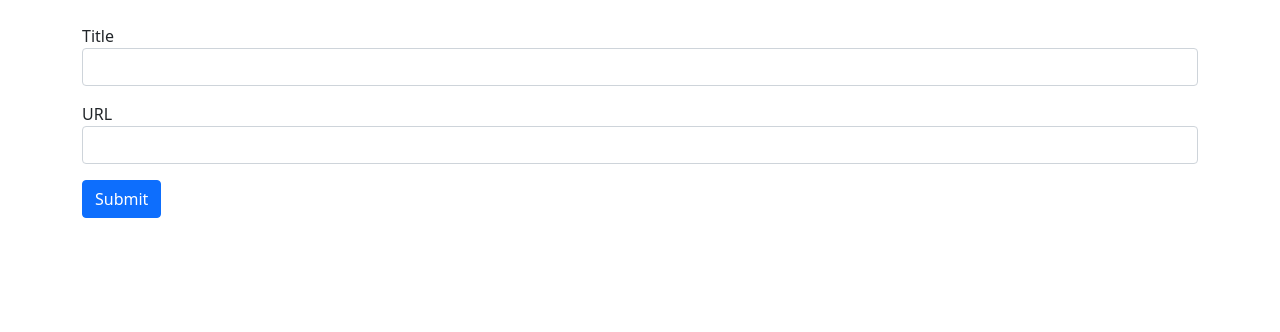
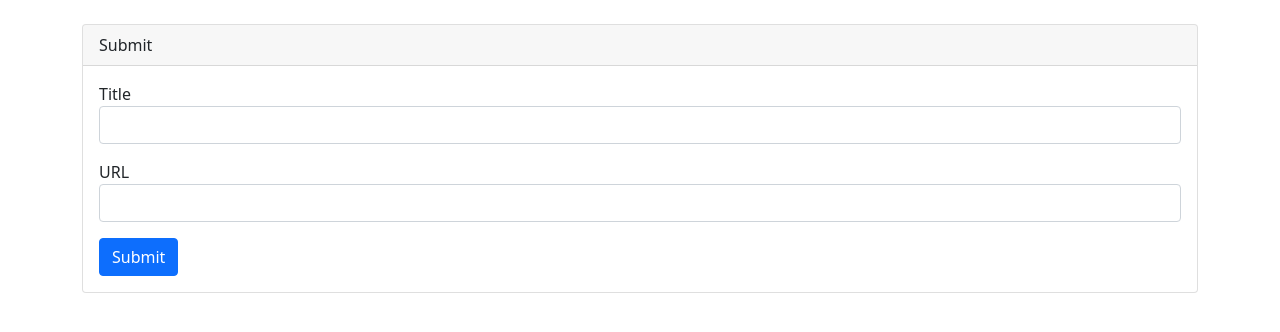
Before and after one commit to balazsmatepetro/django-hacker-news-clone, a Django app: page /news/create/ in a window 1280 px wide. Shown: the part 56-388 px from the top of the page. Run offline with Django 3.2, Linux system fonts and the light colour scheme; the visitor is signed in with stand-in values (Sample User, id 1).

Commit message:
refactor(news): make submit UI consistent with other parts of the app

```diff
--- a/my_site/news/templates/news/create.html
+++ b/my_site/news/templates/news/create.html
@@ -3,10 +3,16 @@
 {% block title %}Hacker News Clone &dash; Submit{% endblock %}
 
 {% block content %}
+    {% if form.non_field_errors %}
+        {% include 'accounts/partial/form_errors.html' with errors=form.non_field_errors %}
+    {% endif %}
+
+    <div class="card">
+        <div class="card-header">Submit</div>
+
+        <div class="card-body">
             <form action="{% url 'news:create' %}" method="POST" novalidate>
                 {% csrf_token %}
-
-        {{ form.errors }}
 
                 <div class="mb-3">
                     <label for="{{ form.title.id_for_label }}">Title</label>
@@ -30,4 +36,6 @@
 
                 <button class="btn btn-primary">Submit</button>
             </form>
+        </div>
+    </div>
 {% endblock %}
```
Lines whose indentation alone changed are shown as unchanged.
